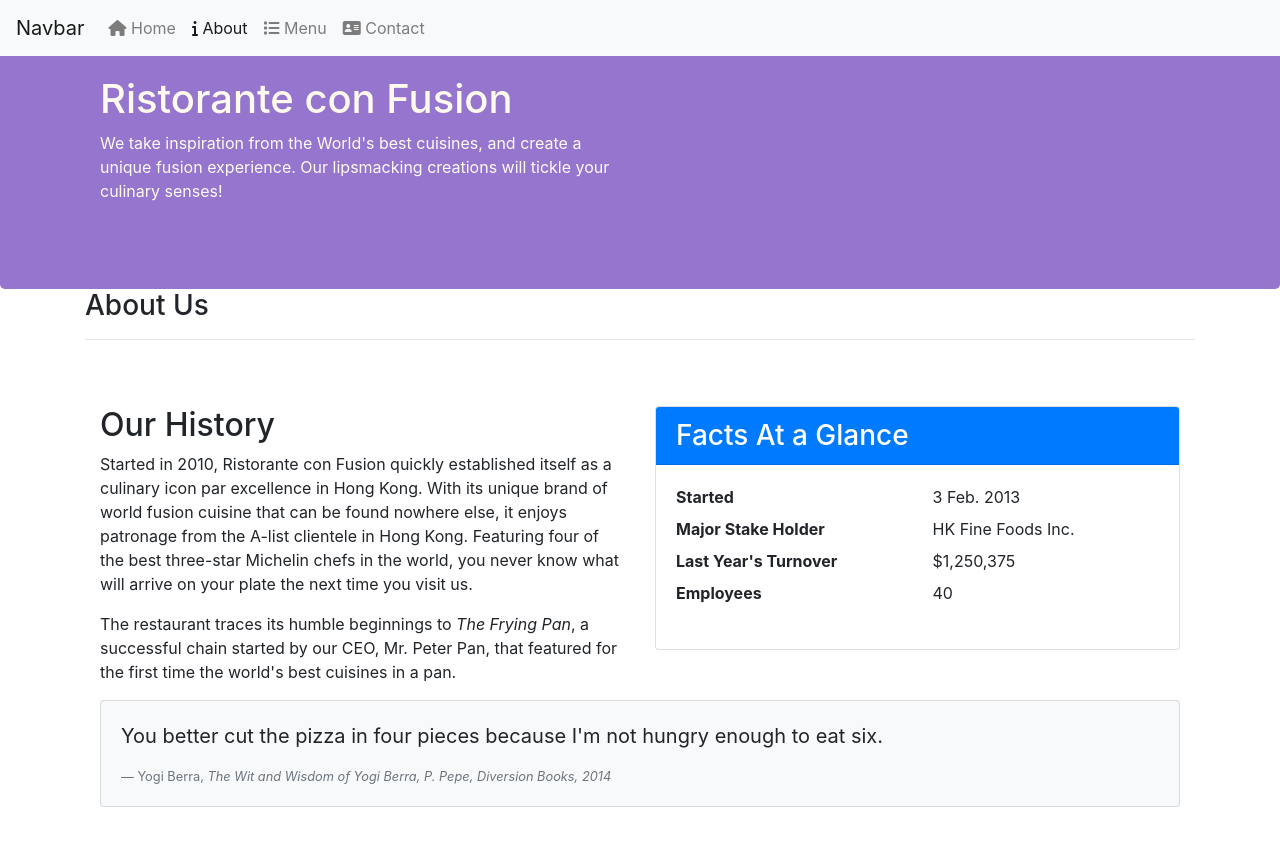
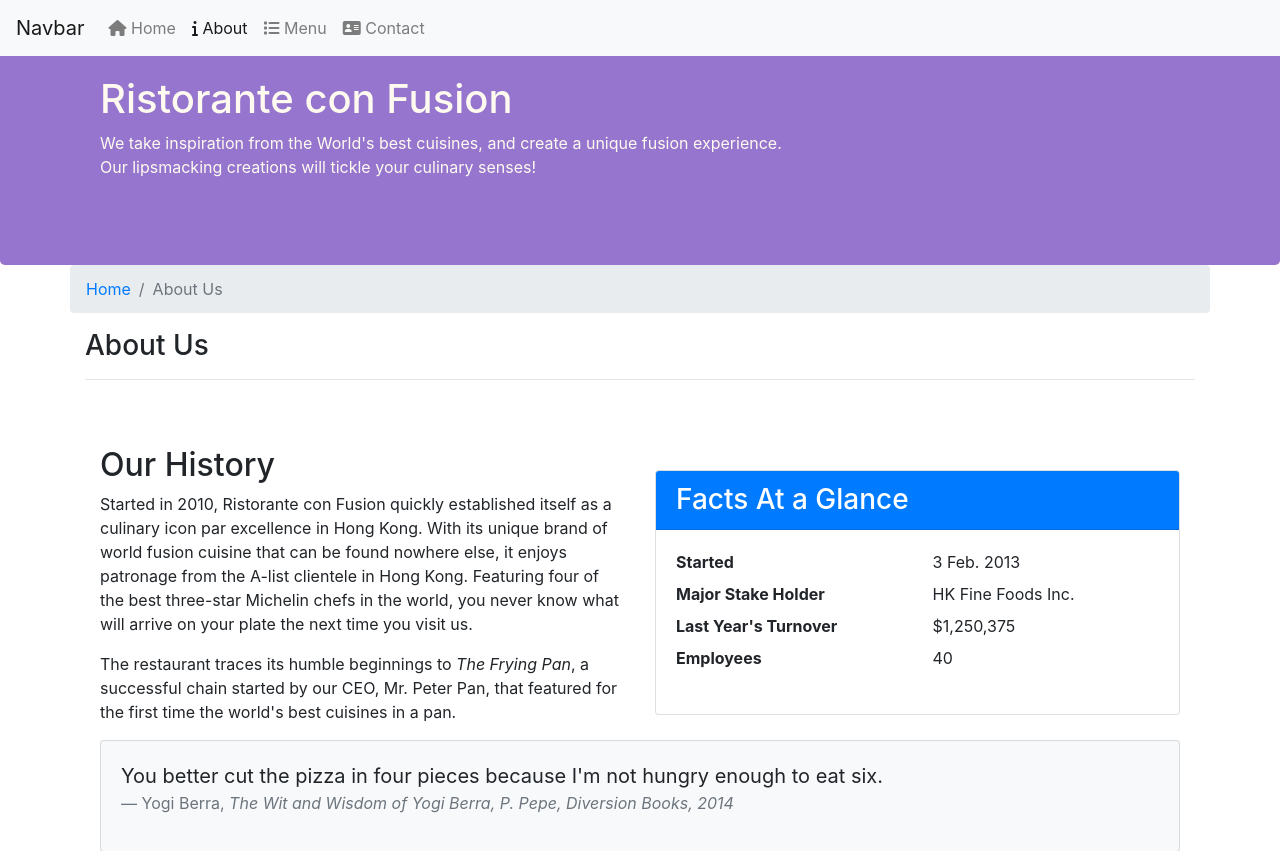
Before and after one commit to beastjk/bootstrap-coursera, a plain HTML site: page aboutus.html in a window 1280 px wide. Shown: the top 851 px of the page. Drawn offline with nearby package versions, Linux system fonts and the light colour scheme.

Commit message:
Tables and Cards final

```diff
--- a/aboutus.html
+++ b/aboutus.html
@@ -3,9 +3,12 @@
 
 <head>
 
+    <meta charset="utf-8">
+    <meta name="viewport" content="width=device-width, initial-scale=1, shrink-to-fit=no">
+    <meta http-equiv="x-ua-compatible" content="ie=edge">
+
     <!-- CSS only -->
-    <!-- <link rel="stylesheet" href="https://stackpath.bootstrapcdn.com/bootstrap/4.5.0/css/bootstrap.min.css" integrity="sha384-9aIt2nRpC12Uk9gS9baDl411NQApFmC26EwAOH8WgZl5MYYxFfc+NcPb1dKGj7Sk" crossorigin="anonymous"> -->
-    <link rel="stylesheet" href="https://stackpath.bootstrapcdn.com/bootstrap/4.3.1/css/bootstrap.min.css" integrity="sha384-ggOyR0iXCbMQv3Xipma34MD+dH/1fQ784/j6cY/iJTQUOhcWr7x9JvoRxT2MZw1T" crossorigin="anonymous">
+    <link rel="stylesheet" href="https://stackpath.bootstrapcdn.com/bootstrap/4.5.0/css/bootstrap.min.css" integrity="sha384-9aIt2nRpC12Uk9gS9baDl411NQApFmC26EwAOH8WgZl5MYYxFfc+NcPb1dKGj7Sk" crossorigin="anonymous">
     <link href="https://stackpath.bootstrapcdn.com/font-awesome/4.7.0/css/font-awesome.min.css" rel="stylesheet" integrity="sha384-wvfXpqpZZVQGK6TAh5PVlGOfQNHSoD2xbE+QkPxCAFlNEevoEH3Sl0sibVcOQVnN" crossorigin="anonymous">
     <link rel="stylesheet" href="/css/styles.css">
     <title>Ristorante Con Fusion: About Us</title>
@@ -41,7 +44,7 @@
     <header class="jumbotron">
         <div class="container">
             <div class="row row-header">
-                <div class="col-12 col-sm-6">
+                <div class="col-12 col-sm-8">
                     <h1>Ristorante con Fusion</h1>
                     <p>We take inspiration from the World's best cuisines, and create a unique fusion experience. Our lipsmacking creations will tickle your culinary senses!</p>
                 </div>
@@ -53,14 +56,18 @@
 
     <div class="container">
         <div class="row">
+            <ol class="col-12 breadcrumb">
+                <li class="breadcrumb-item"><a href="./index.html">Home</a></li>
+                <li class="breadcrumb-item active">About Us</li>
+            </ol>
             <div class="col-12">
-               <h3>About Us</h3>
-               <hr>
+                <h3>About Us</h3>
+                <hr>
             </div>
         </div>
 
-        <div class="row row-content">
-            <div class="col-12 col-sm-6">
+        <div class="row row-content align-items-center">
+            <div class="col-sm-6">
                 <h2>Our History</h2>
                 <p>Started in 2010, Ristorante con Fusion quickly established itself as a culinary icon par excellence in Hong Kong. With its unique brand of world fusion cuisine that can be found nowhere else, it enjoys patronage from the A-list clientele in Hong Kong.  Featuring four of the best three-star Michelin chefs in the world, you never know what will arrive on your plate the next time you visit us.</p>
                 <p>The restaurant traces its humble beginnings to <em>The Frying Pan</em>, a successful chain started by our CEO, Mr. Peter Pan, that featured for the first time the world's best cuisines in a pan.</p>
@@ -87,10 +94,11 @@
                     <blockquote class="blockquote">
                         <p class="mb-0">You better cut the pizza in four pieces because
                             I'm not hungry enough to eat six.</p>
+                            <footer class="blockquote-footer">Yogi Berra,
+                                <cite title="Source Title">The Wit and Wisdom of Yogi Berra,
+                                    P. Pepe, Diversion Books, 2014</cite>
+                            </footer>
                     </blockquote>
-                    <footer class="blockquote-footer">Yogi Berra,
-                        <cite title="Source Title">The Wit and Wisdom of Yogi Berra,
-                        P. Pepe, Diversion Books, 2014</footer>
                 </div>
             </div>
         </div>
```
